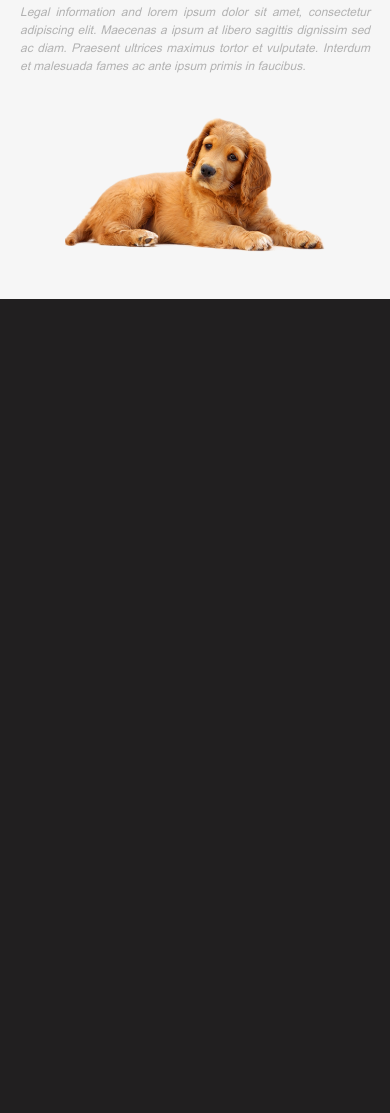
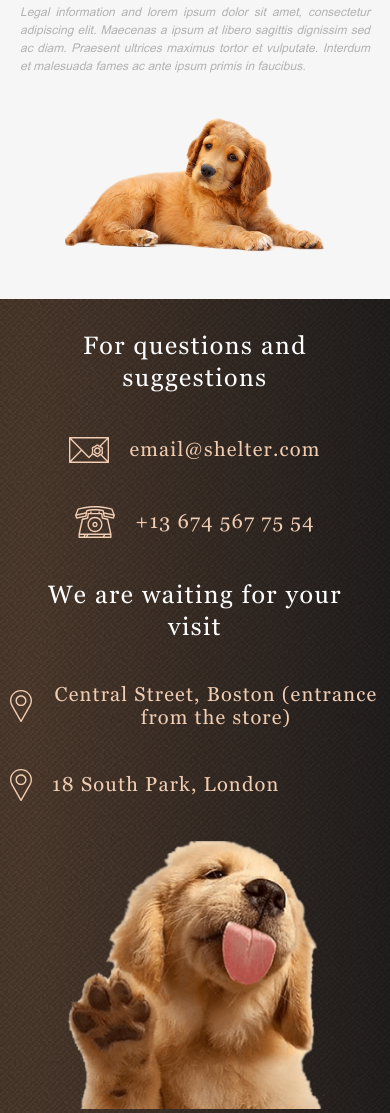
Before and after one commit to MariamKakushadze/pets, a plain HTML site: page index.html in a window 390 px wide. Shown: the part 3465-4578 px from the top of the page. Before the commit the page ends 3764 px from the top, so only its background shows below. Drawn offline with Linux system fonts and the light colour scheme.

Commit message:
footer is finished for mobile

```diff
--- a/index.html
+++ b/index.html
@@ -169,7 +169,34 @@
         <img src="assets/images/donation-dog-2.png" alt="" class="donation-dog-img">
       </div>
     </section>
-
+    <footer class="pets-footer">
+      <div class="container bottom-padding">
+        <div class="contact-info">
+          <h3 class="headding for-contact">For questions and suggestions</h3>
+          <div class="contact-details">
+            <a href="mailto:email@shelter.com" class="mail-adress">
+              <img src="assets/icons/icon-email.svg" alt=""><span>email@shelter.com</span></a>
+          </div>
+          <div class="contact-details">
+            <a href="tel:+136745677554"><img src="assets/icons/icon-phone.svg"
+              alt="phone-icon"><span>+13 674 567 75 54</span></a>
+          </div>
+        </div>
+        <div class="contact-info">
+          <h3 class="headding for-visit">We are waiting for your visit</h3>
+          <div class="contact-details">
+            <a href="https://goo.gl/maps/AtxrqyYqTpVt6uZz5" target="_blank">
+            <img src="assets/icons/icon-marker.svg">
+          <span>Central Street, Boston (entrance from the store)</span></a>
+          </div>
+          <div class="contact-details left-align">
+            <a href="https://goo.gl/maps/AtxrqyYqTpVt6uZz5" target="_blank">
+              <img src="assets/icons/icon-marker.svg"><span>18 South Park, London</span></a>
+          </div>
+        </div>
+        <img class="footer-puppy" src="assets/images/footer-puppy.png" alt="">
+      </div>
+    </footer>
     <script src="main page/script.js"></script>
   </body>
 </html>
--- a/main page/style.css
+++ b/main page/style.css
@@ -23,7 +23,6 @@ body {
   height: 100vh;
   max-height:823px;
   background:url(../assets/images/noise_transparent@2x.png), radial-gradient(100% 215.42% at 0% 0%, #5B483A 0%, #262425 100%), #211F20;
-  background-blend-mode: normal;
 }
 .container{
   padding: 30px 10px;
@@ -356,6 +355,49 @@ li:first-child{
   margin-top:42px;
   padding-bottom: 12px;;
 }
+
+/*footer*/
+.pets-footer{
+  text-align: center;
+  background: url(../assets/images/noise_transparent@2X.png), radial-gradient(110.67% 538.64% at 5.73% 50%, #513D2F 0%, #1A1A1C 100%)  , #211F20;
+}
+.contact-info{
+  display:flex;
+  flex-direction: column;
+  gap:40px;
+}
+.contact-details, .contact-details a{
+  font-family: 'Georgia';
+  font-weight: 400;
+  font-size: 20px;
+  line-height: 115%;
+  letter-spacing: 0.06em;
+  color: #F1CDB3;
+  text-decoration: none;
+  cursor:pointer;
+  align-items: center;
+  display: inline-flex;
+  flex-direction: row;
+  justify-content: center;
+  align-items: center;
+}
+.contact-details span{
+  padding-left:20px;
+}
+.for-visit{
+  margin-top:40px;
+}
+.left-align{
+  margin-left:0px
+}
+.bottom-padding{
+  padding-bottom: 0;
+}
+.footer-puppy{
+  margin-top:40px;
+  max-width:260px;
+  max-height:269px;
+}
 /*tablet version*/
 @media only screen and (min-width: 768px) {
 
```
